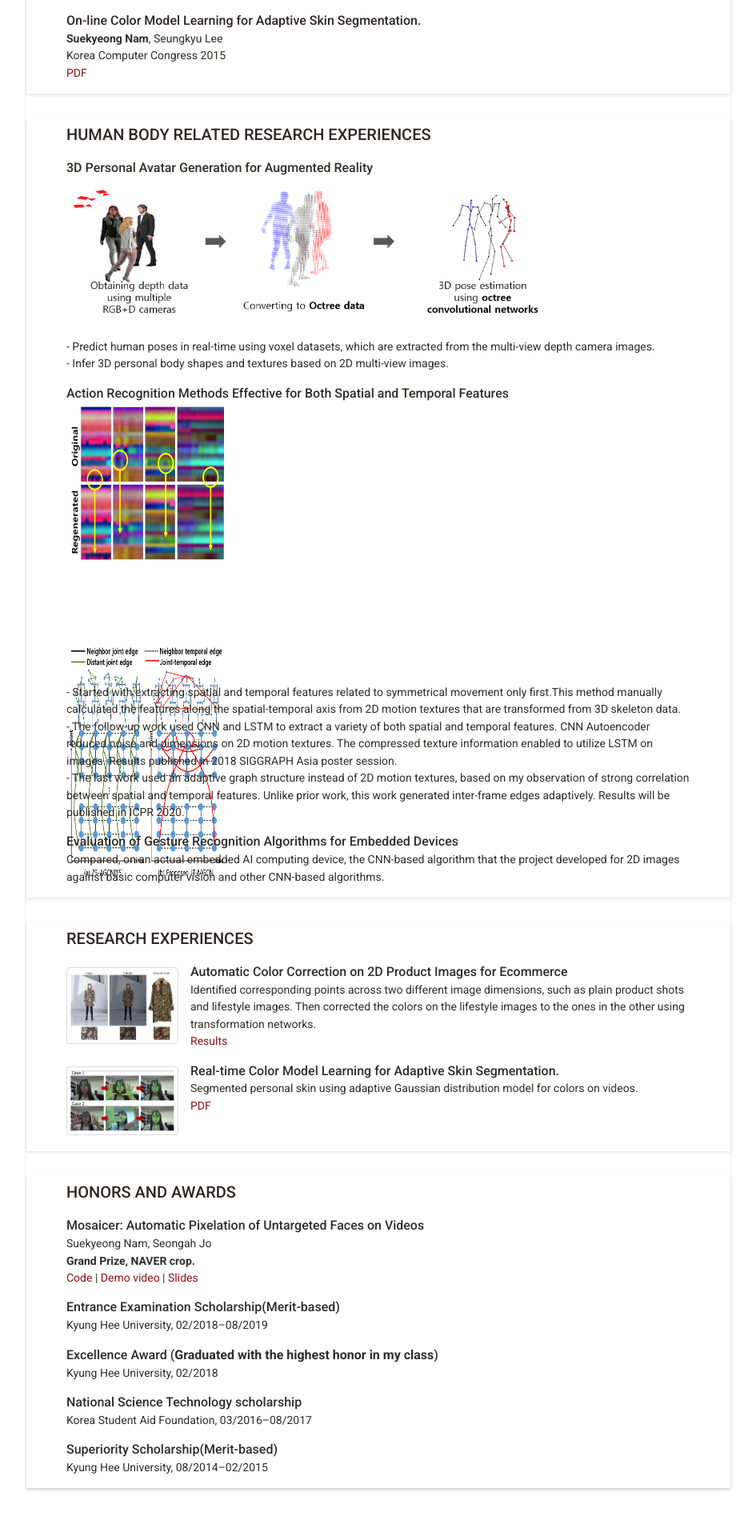
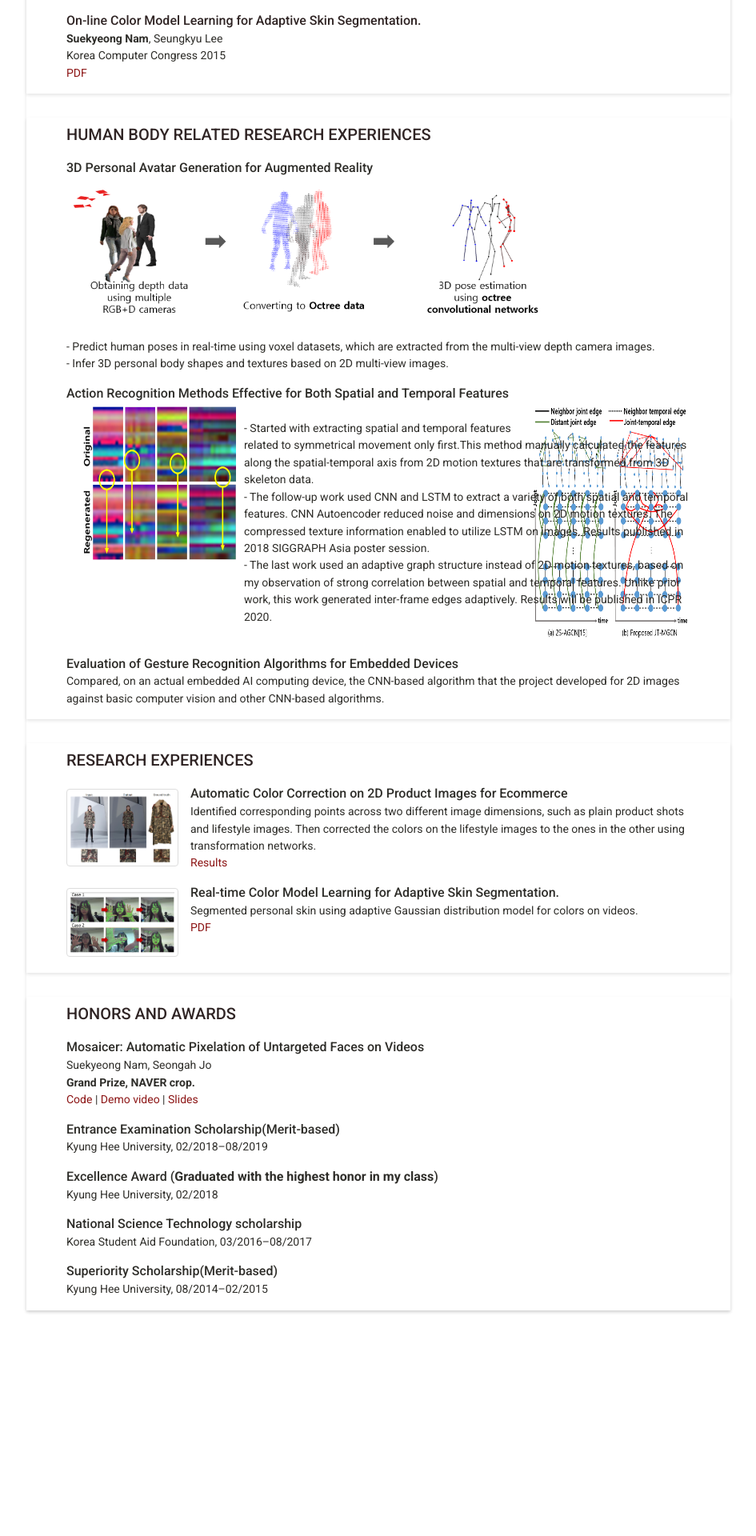
Before and after one commit to SuekyeongNam/SuekyeongNam.github.io, a Jekyll site: the page built from index.html, in a window 1280 px wide. Shown: the part 569-2489 px from the top of the page at 80% size, without its empty margins (167-1112 px from the left). Built offline with Jekyll 4.4.1, drawn with Linux system fonts in a browser that asks for light colours; some web fonts are replaced; after the commit the page ends 2267 px from its top, so only the background shows below that.

Commit message:
Update humanbody_projects.html

```diff
--- a/_includes/humanbody_projects.html
+++ b/_includes/humanbody_projects.html
@@ -30,10 +30,10 @@
           </a>
         </span><br>
         <span>
-          <div style="width:200px; height:300px; border:0px; float:center; margin-right:7px;">
+          <div style="width:200px; height:300px; border:0px; float:left; margin-right:7px; margin-left:15px;">
             <img src="{{site.baseurl}}/assets/images/sigga18-thumbnail.png" align="center" style="width: 200px; height: 200px;"/>
           </div>
-          <div style="width:200px; height:30px; border:0px; float:center;">
+          <div style="width:200px; height:30px; border:0px; float:right;">
             <img src="{{site.baseurl}}/assets/images/icpr20-thumbnail.png" align="center" style="width: 200px; height: 300px;"/>
           </div>
         </span><br>
```
